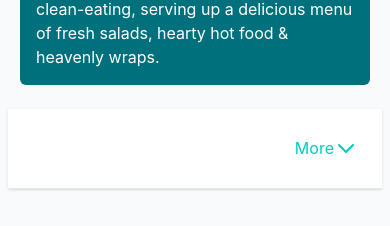
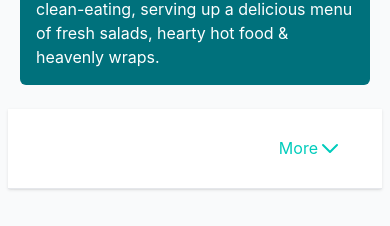
Before and after one commit to DilshanHarendra/tossed-clone-react, a React (Vite) app: page /tossed-clone-react/ in a window 390 px wide. Shown: the part 938-1164 px from the top of the page. Built offline with nearby package versions, Linux system fonts and the light colour scheme.

Commit message:
change responsive view

```diff
--- a/src/pages/homePage/MenuBar.jsx
+++ b/src/pages/homePage/MenuBar.jsx
@@ -49,7 +49,7 @@
 
 
     return(<div className="top-20 left-0 right-0 sticky h-20 shadow bg-white w-full   items-center flex  border-b  z-50 px-2 md:px-0">
-        <div className="flex items-center justify-between container mx-auto">
+        <div className="flex items-center justify-between container mx-auto px-4 xl:px-0">
             <ul className="flex  items-center w-3/4" >
                 {
                     primaryMenu.map((menu,index)=>(
```
